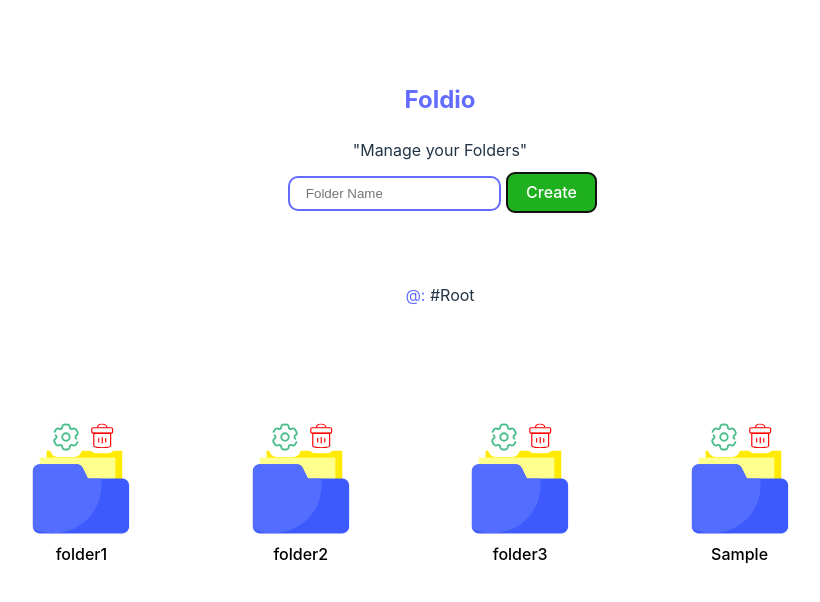
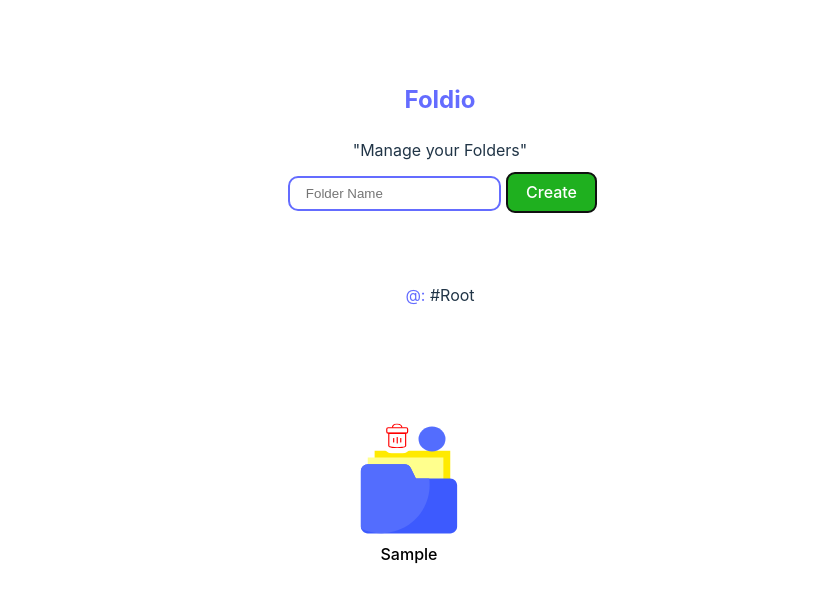
Before and after one commit to h-zahar/foldio-react, a React (Vite) app: page / in a window 1280 px wide. Both pictures are taken after typing "Sample" into the empty fields and a click on the button "Create". Shown: the top 602 px of the page, without its empty margins (200-1020 px from the left). Built offline with nearby package versions, Linux system fonts and the light colour scheme.

Commit message:
Changed Color Setting Interface

```diff
--- a/src/App.css
+++ b/src/App.css
@@ -17,8 +17,8 @@
 .custom-picker {
   border: none;
   cursor: pointer;
-  width: 100px;
-  height: 100px;
+  width: 35px;
+  height: 35px;
   background-color: transparent;
 }
 
@@ -27,9 +27,19 @@
   border-radius: 50%;
 }
 
+.custom-picker::-webkit-color-swatch:hover {
+  transform: scale(1.2);
+  transition: 0.4s all;
+}
+
 .custom-picker::-moz-color-swatch {
   border: none;
   border-radius: 50%;
+}
+
+.custom-picker::-moz-color-swatch:hover {
+  transform: scale(1.2);
+  transition: 0.4s all;
 }
 
 .create-btn {
--- a/src/App.jsx
+++ b/src/App.jsx
@@ -105,9 +105,9 @@ function App() {
   const getFName = (fN, og, i) => {
     i = !i ? 0 : i;
 
-    const foundD = Object.values(renderedFolders.children).filter(
-      (f) => f.name === fN
-    );
+    const foundD = !renderedFolders?.children
+      ? []
+      : Object.values(renderedFolders.children).filter((f) => f.name === fN);
 
     if (foundD.length === 0) return fN;
     return getFName(og + ` (${i + 1})`, og, ++i);
@@ -127,6 +127,7 @@ function App() {
 
     const fName = getFName(nFName, nFName, null) || folderName;
     const tmp = { ...renderedFolders };
+    !tmp?.children ? (tmp.children = {}) : null;
     tmp.children[fId] = { name: fName, children: {} };
     setRenderedFolders(tmp);
     localStorage.setItem("renderedFolders", JSON.stringify(tmp));
@@ -142,6 +143,7 @@ function App() {
       currentFolder = currentFolder.children[currentKey];
     });
 
+    !currentFolder?.children ? (currentFolder.children = {}) : null;
     currentFolder.children[fId] = { name: fName, children: {} };
 
     setAllFolders(temp2);
@@ -176,7 +178,7 @@ function App() {
   };
 
   const handleSettings = (e, value) => {
-    const changedFolder = e.id;
+    const changedFolder = e;
     const tmp = { ...renderedFolders };
     tmp.children[changedFolder].color = value;
     // console.log(tmp);
@@ -232,15 +234,16 @@ function App() {
   };
 
   const getCurrColor = (e) => {
-    const key = e.id;
+    const key = e;
+    console.log(renderedFolders.children[key]);
     return renderedFolders.children[key]?.color;
   };
 
-  const [renderedFolders, setRenderedFolders] = useState(folders);
+  const [renderedFolders, setRenderedFolders] = useState({});
   const [folderName, setFolderName] = useState("");
   // const [clicked, setClicked] = useState("");
   const [path, setPath] = useState([]);
-  const [allFolders, setAllFolders] = useState(folders);
+  const [allFolders, setAllFolders] = useState({});
   const [isDeleteModalOpen, setIsDeleteModalOpen] = useState(false);
   const [currEvent, setCurrEvent] = useState(null);
   const [currNewEvent, setCurrNewEvent] = useState(null);
@@ -256,17 +259,17 @@ function App() {
     const fc = JSON.parse(localStorage.getItem("folderColor"));
 
     if (frs === null || Object.keys(frs.children)?.length === 0) {
-      setAllFolders(folders);
-      localStorage.setItem("allFolders", JSON.stringify(folders));
-      setRenderedFolders(folders);
-      localStorage.setItem("renderedFolders", JSON.stringify(folders));
-      setPath([]);
-      setFolderColor("default");
-      localStorage.setItem("path", JSON.stringify([]));
+      // setAllFolders(folders);
+      // localStorage.setItem("allFolders", JSON.stringify(folders));
+      // setRenderedFolders(folders);
+      // localStorage.setItem("renderedFolders", JSON.stringify(folders));
+      // setPath([]);
+      // setFolderColor("default");
+      // localStorage.setItem("path", JSON.stringify([]));
     } else {
       setAllFolders(frs);
       setRenderedFolders(rFrs);
-      setPath(pth);
+      // setPath(pth);
       setFolderColor(fc);
     }
   }, []);
@@ -325,8 +328,9 @@ function App() {
       <Navigation
         handleNavigation={handleNavigation}
         handleDelete={handleModal}
-        handleChange={handleChangeModal}
+        handleChange={handleSettings}
         renderedFolders={renderedFolders}
+        getCurrColor={getCurrColor}
       />
       <br />
       <br />
--- a/src/components/Navigation.jsx
+++ b/src/components/Navigation.jsx
@@ -7,13 +7,17 @@ const Navigation = ({
   handleNavigation,
   handleDelete,
   handleChange,
+  getCurrColor,
 }) => {
   return (
     <>
-      {Object.keys(renderedFolders.children).length === 0 && (
+      {(!renderedFolders?.children ||
+        Object.keys(renderedFolders?.children)?.length === 0) && (
         <p>No folder found!</p>
       )}
-      {Object.keys(renderedFolders.children).map((f) => {
+      {renderedFolders?.children &&
+        Object.keys(renderedFolders?.children)?.map((f) => {
+          // console.log(f, getCurrColor(f));
           return (
             <div key={f} style={{ display: "inline-block" }}>
               <button
@@ -29,7 +33,7 @@ const Navigation = ({
                 />
                 {renderedFolders.children[f].name}
               </button>
-            <button
+              {/* <button
               id={f}
               style={{
                 transform: "translate(-350%, -300%)",
@@ -38,12 +42,29 @@ const Navigation = ({
                 border: "1px solid transparent",
               }}
               onClick={(e) => handleChange(e)}
-            >
-              <SettingsIcon />
-            </button>
+            > */}
               <button id={f} className="delete-btn" onClick={handleDelete}>
                 <DeleteIcon width={25} height={25} />
-            </button>{" "}
+              </button>
+              {/* <div style={{}}> */}
+              {/* <label htmlFor="colorpicker">Color:</label> */}
+              <input
+                type="color"
+                id="colorpicker"
+                className="custom-picker"
+                style={{
+                  transform: "translate(-290%, -310%)",
+                  cursor: "pointer",
+                }}
+                defaultValue={
+                  renderedFolders.children[f]?.color
+                    ? renderedFolders.children[f].color
+                    : "#536DFE"
+                }
+                onChange={(event) => handleChange(f, event.target.value)}
+              />
+              {/* </div> */}
+              {/* </button> */}
             </div>
           );
         })}
```
Lines whose indentation alone changed are shown as unchanged.
